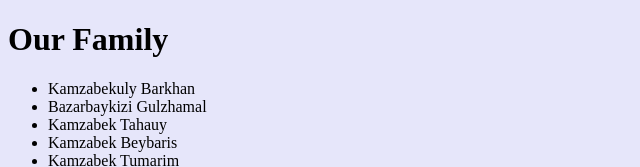
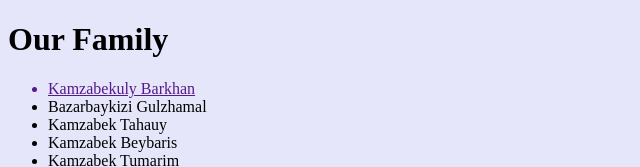
Before and after one commit to Narkhan/narkhan.github.io, a plain HTML site: page index.html in a window 1280 px wide. Shown: the top 167 px of the page, without its empty margins (0-640 px from the left). Drawn offline with Linux system fonts and the light colour scheme.

Commit message:
Update index.html

```diff
--- a/index.html
+++ b/index.html
@@ -7,7 +7,7 @@
   <body style="background-color:LAVENDER;">
     <H1>Our Family</H1>
     <ul>
-    <p><li>Kamzabekuly Barkhan</li>
+     <a href=""><p><li>Kamzabekuly Barkhan</li></a>
     <li>Bazarbaykizi Gulzhamal</li>
     <li>Kamzabek Tahauy</li>
     <li>Kamzabek Beybaris</li>
```
